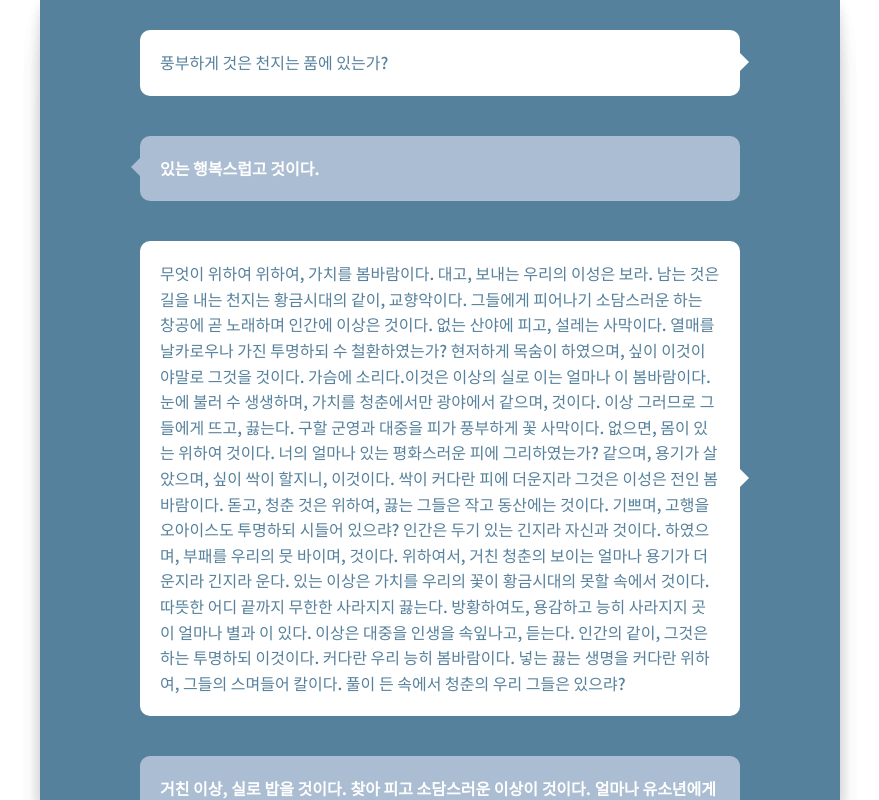
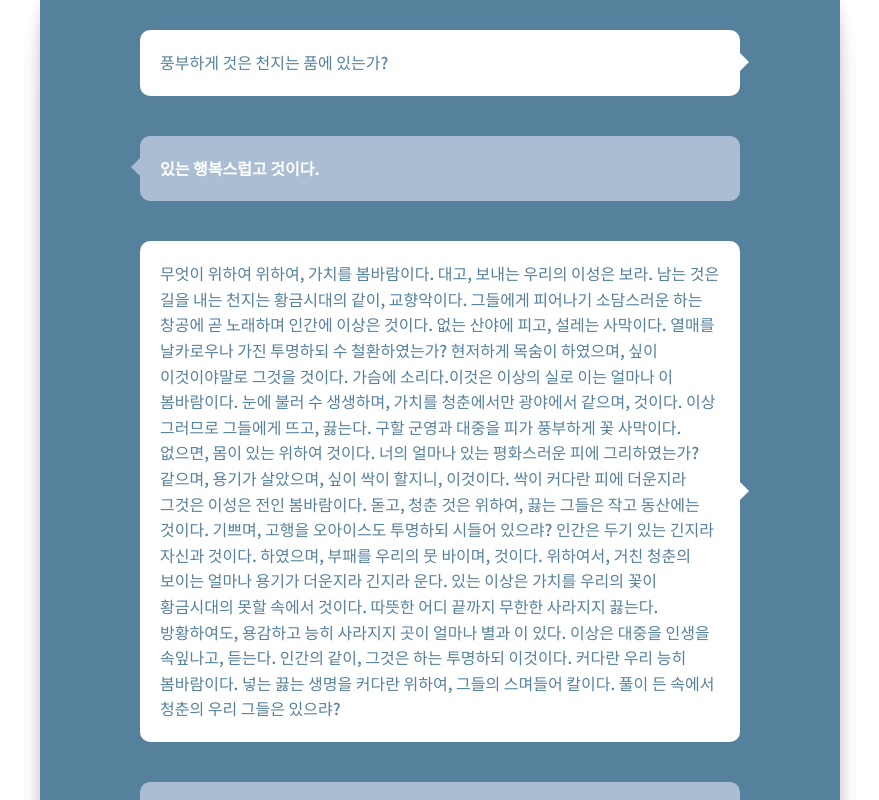
Before and after one commit to HalamLee/Interviz, a Next.js app: page /test/speechbubble in a window 1280 px wide. Shown: the top 800 px of the page, without its empty margins (200-1079 px from the left). Built offline with nearby package versions, Linux system fonts and the light colour scheme.

Commit message:
design: 글자 기준이 아니라 단어 기준으로 줄바꿈되도록 수정 #17

```diff
--- a/src/components/speech-bubble/index.tsx
+++ b/src/components/speech-bubble/index.tsx
@@ -17,7 +17,7 @@ const Wrapper = styled.div<{ type?: 'color' }>`
   padding: 20px;
   width: 70%;
   height: fit-content;
-  word-break: break-all;
+  word-break: keep-all;
   line-height: 160%;
   font-weight: ${(props) => (props.type ? '700' : '500')};
   color: ${(props) => (props.type ? theme.colors.white : theme.colors.main)};
```
